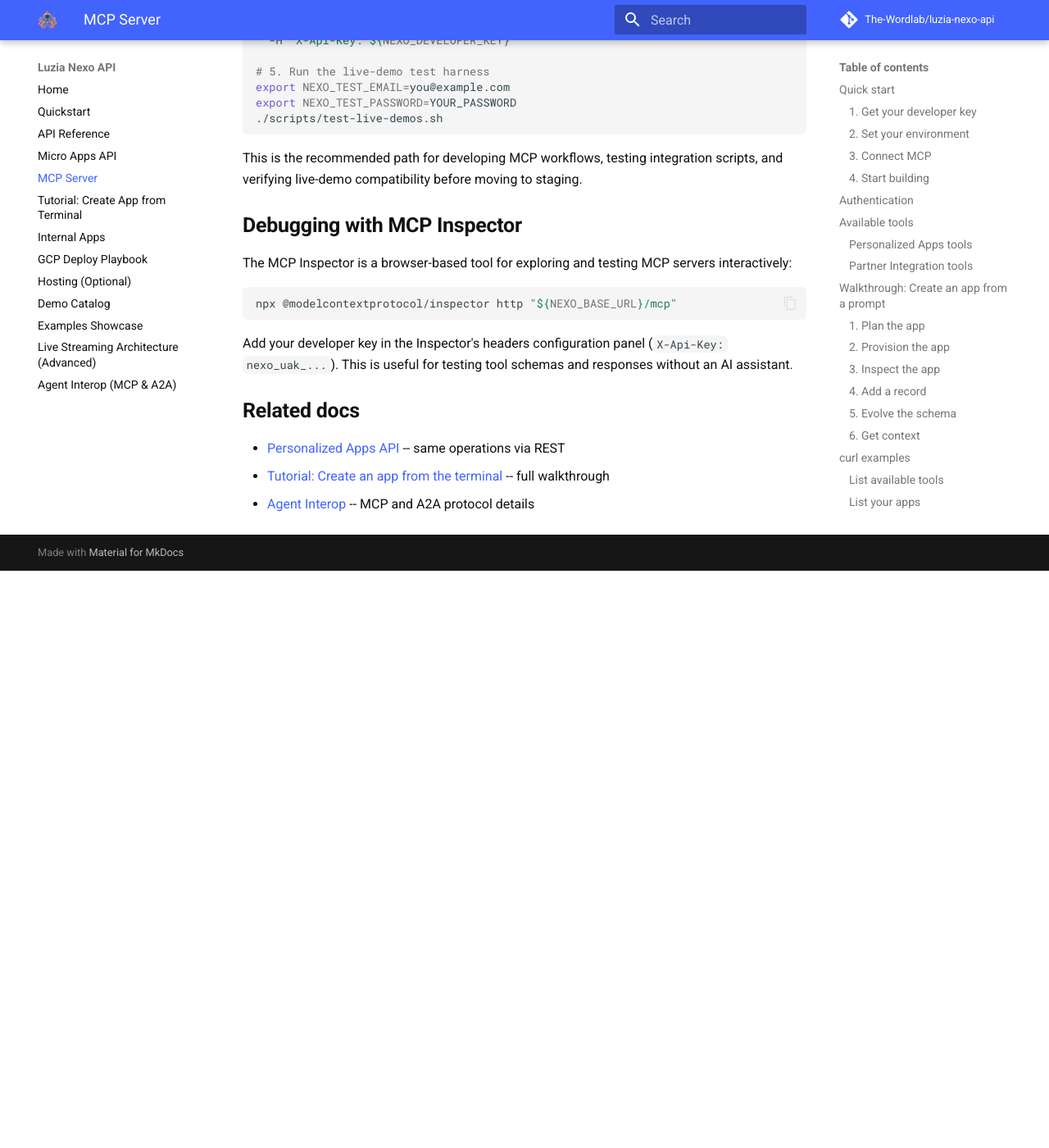
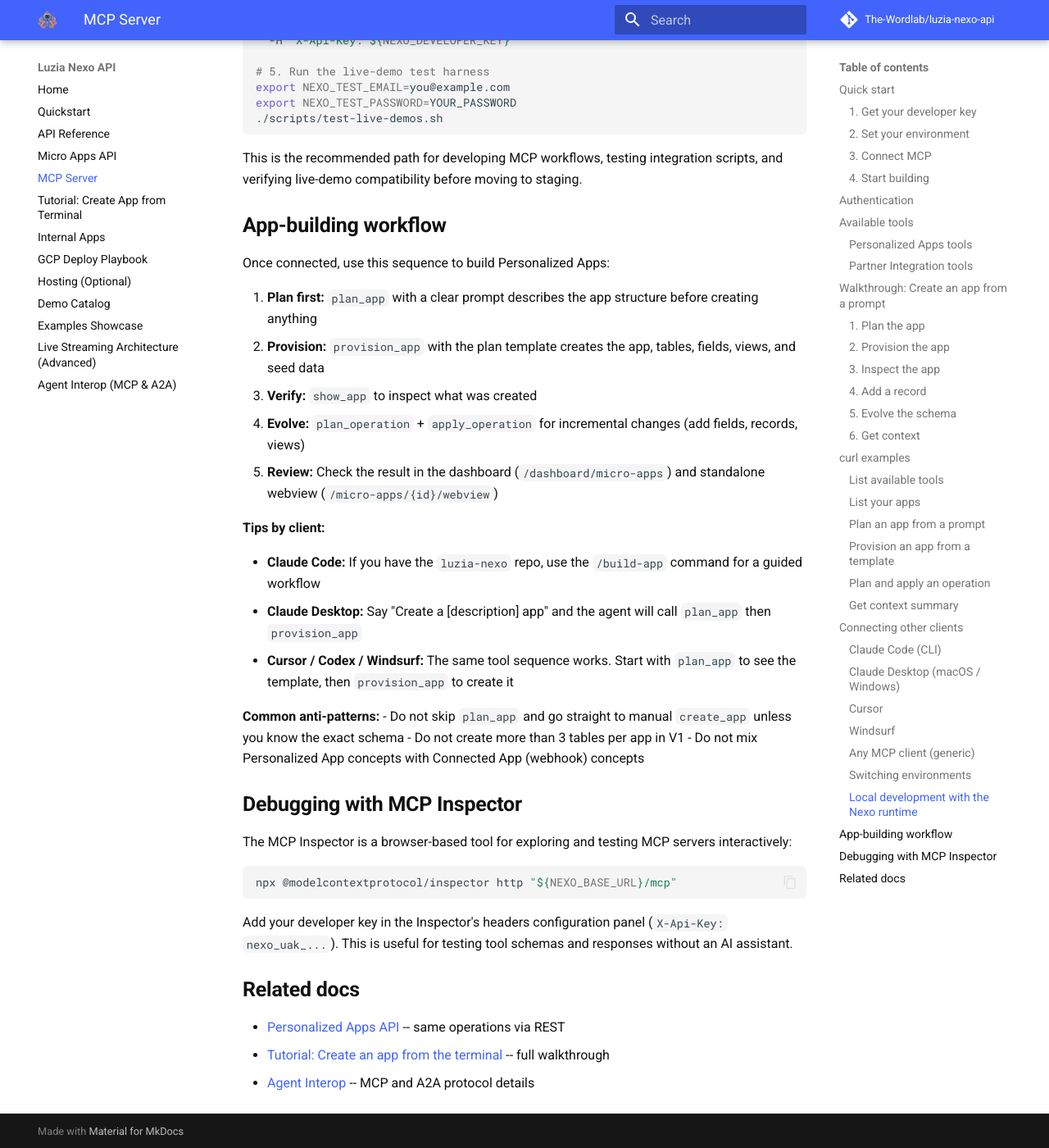
Before and after one commit to The-Wordlab/luzia-nexo-api, an MkDocs documentation site: the page built from docs/mcp.md, in a window 1280 px wide and 1400 px high, scrolled down 11693 px. Shown: the whole window at 82% size. Built offline with MkDocs 1.6.1 and Material for MkDocs 9.7.7, drawn with Linux system fonts in a browser that asks for light colours; comment, search, counter and statistics services are not loaded; before the commit the page ends 12389 px from its top, so only the background shows below that.

Commit message:
docs: add app-building workflow section with per-client tips
Covers the plan -> provision -> verify -> evolve sequence and tips
for Claude Code, Claude Desktop, Cursor, Codex, and Windsurf.
Lists common anti-patterns to avoid.

Co-Authored-By: Claude Opus 4.6 (1M context) <noreply@anthropic.com>

```diff
--- a/docs/mcp.md
+++ b/docs/mcp.md
@@ -522,6 +522,27 @@ export NEXO_TEST_PASSWORD=YOUR_PASSWORD
 This is the recommended path for developing MCP workflows, testing integration
 scripts, and verifying live-demo compatibility before moving to staging.
 
+## App-building workflow
+
+Once connected, use this sequence to build Personalized Apps:
+
+1. **Plan first:** `plan_app` with a clear prompt describes the app structure before creating anything
+2. **Provision:** `provision_app` with the plan template creates the app, tables, fields, views, and seed data
+3. **Verify:** `show_app` to inspect what was created
+4. **Evolve:** `plan_operation` + `apply_operation` for incremental changes (add fields, records, views)
+5. **Review:** Check the result in the dashboard (`/dashboard/micro-apps`) and standalone webview (`/micro-apps/{id}/webview`)
+
+**Tips by client:**
+
+- **Claude Code:** If you have the `luzia-nexo` repo, use the `/build-app` command for a guided workflow
+- **Claude Desktop:** Say "Create a [description] app" and the agent will call `plan_app` then `provision_app`
+- **Cursor / Codex / Windsurf:** The same tool sequence works. Start with `plan_app` to see the template, then `provision_app` to create it
+
+**Common anti-patterns:**
+- Do not skip `plan_app` and go straight to manual `create_app` unless you know the exact schema
+- Do not create more than 3 tables per app in V1
+- Do not mix Personalized App concepts with Connected App (webhook) concepts
+
 ## Debugging with MCP Inspector
 
 The MCP Inspector is a browser-based tool for exploring and testing MCP servers interactively:
```
